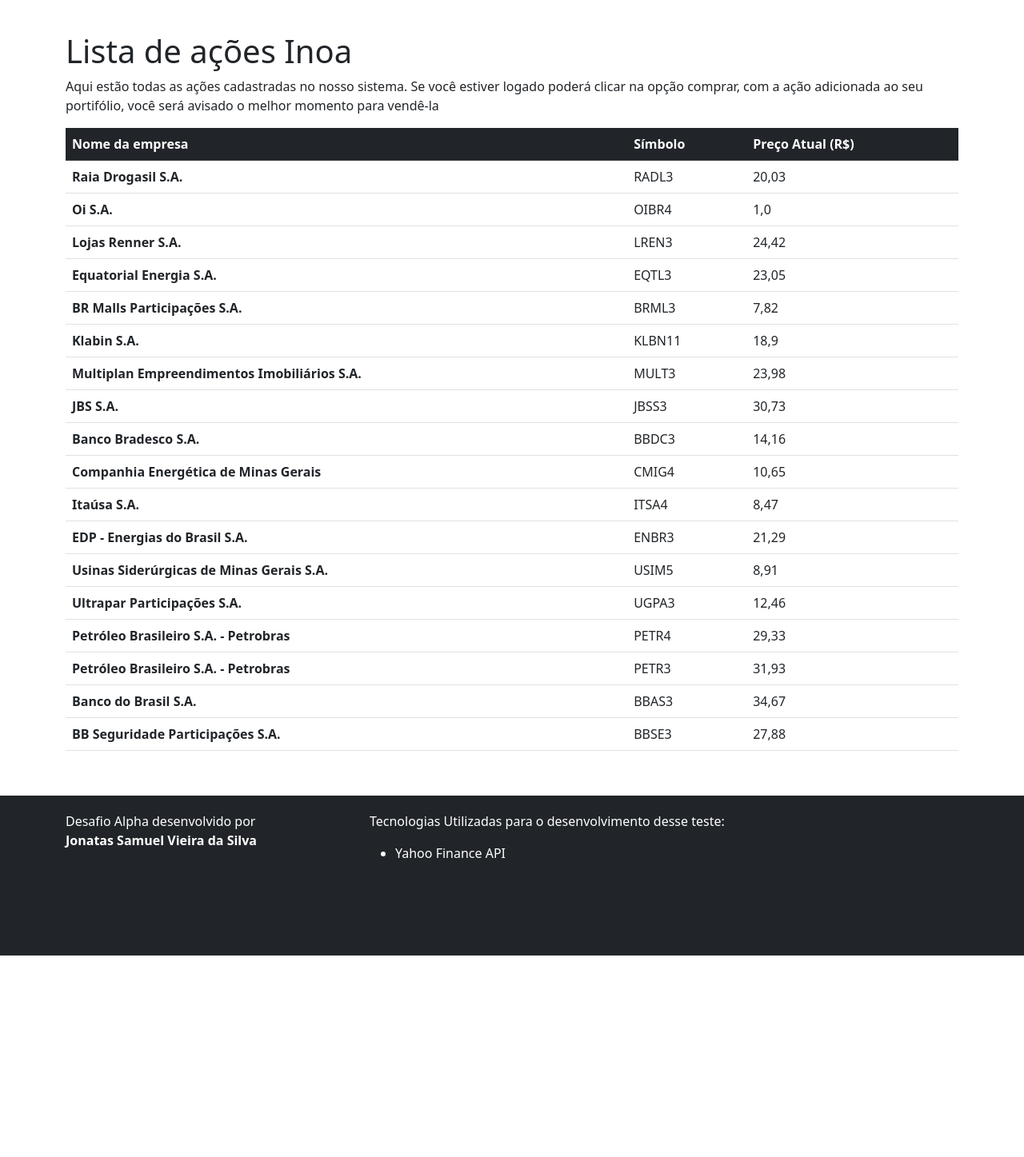
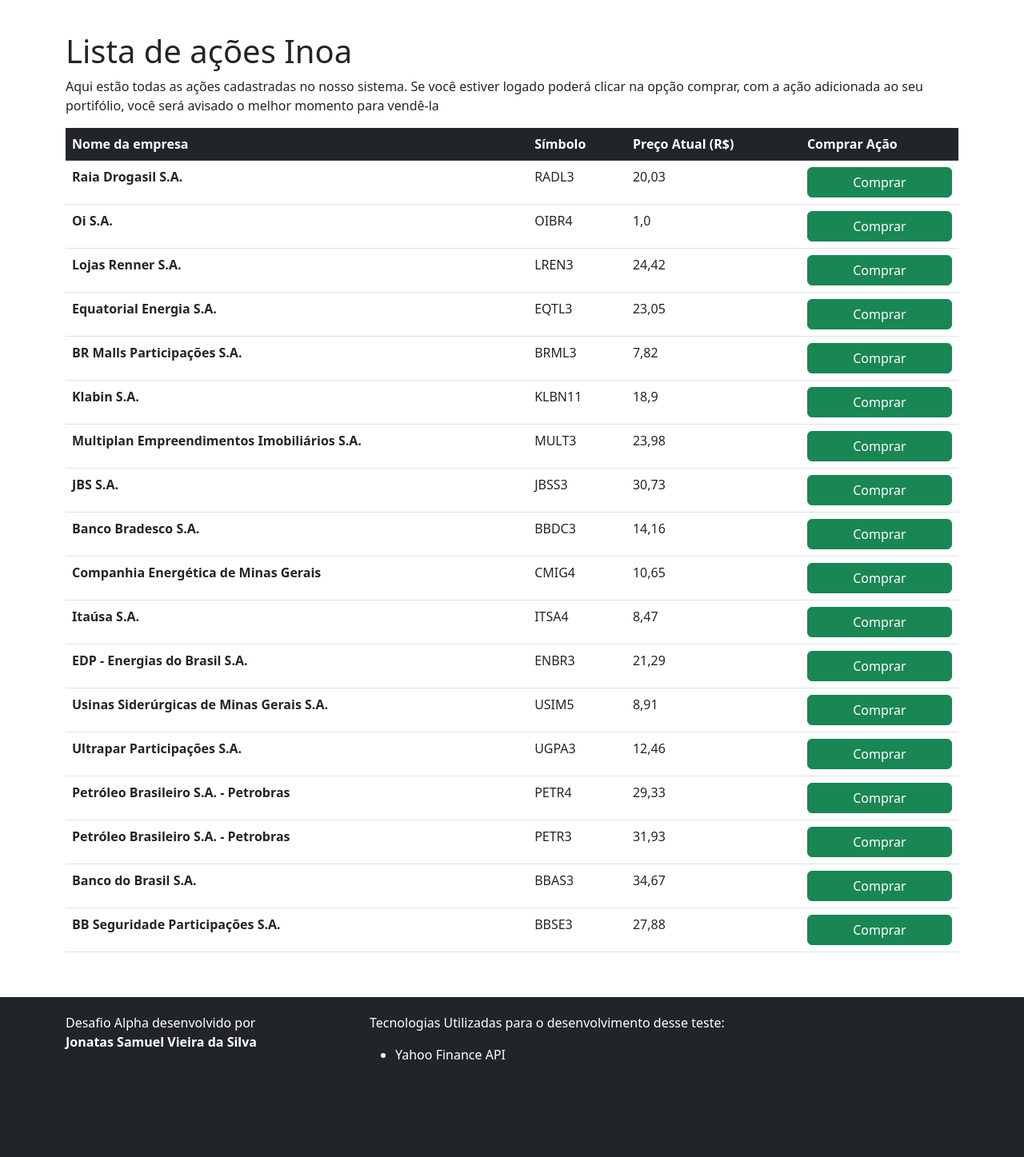
Before and after one commit to clark25/inoaalpha, a Django app: page /alpha/acoes/ in a window 1280 px wide. Shown: the part 56-1503 px from the top of the page at 80% size. Before the commit the page ends 1251 px from the top, so only its background shows below. Run offline with Django 4.2, Linux system fonts and the light colour scheme; a user stored in the database is signed in; data comes from the database, SQL or seed files in the repository; both versions use the stored data as it was after the commit.

Commit message:
melhoria botao comprar

```diff
--- a/inoa/alpha/templates/alpha/acao_detail.html
+++ b/inoa/alpha/templates/alpha/acao_detail.html
@@ -12,9 +12,7 @@
         <div class="card-body">
           <h2 class="card-title">{{ acao.name }}</h2>
           {% if user.is_authenticated %}
-            <iframe name="dummyframe" id="dummyframe" style="display: none"></iframe>
-
-            <form action="{% url 'acaodono-criar'%}" method="post" target="dummyframe">
+            <form action="{% url 'acaodono-criar'%}" method="post">
               {% csrf_token %}
               <input type="hidden" name="id_acao" value="{{ acao.id }}">
               <input type="hidden" name="id_price" value="{{ acao.last_price }}">
--- a/inoa/alpha/templates/alpha/acao_list.html
+++ b/inoa/alpha/templates/alpha/acao_list.html
@@ -12,6 +12,7 @@
           <th scope="col">Nome da empresa</th>
           <th scope="col">Símbolo</th>
           <th scope="col">Preço Atual (R$)</th>
+          <th scope="col">Comprar Ação</th>
         </tr>
       </thead>
       <tbody>
@@ -20,6 +21,16 @@
           <td class="cianame"><a href="{{ acao.get_absolute_url }}">{{ acao.name }}</a></td>
           <td>{{ acao.symbol }}</td>
           <td>{{ acao.last_price }}</td>
+          <td>
+            {% if user.is_authenticated %}
+              <form action="{% url 'acaodono-criar'%}" method="post">
+                {% csrf_token %}
+                <input type="hidden" name="id_acao" value="{{ acao.id }}">
+                <input type="hidden" name="id_price" value="{{ acao.last_price }}">
+                <input type="submit" value="Comprar" class="btn btn-success">
+              </form>
+            {% endif %}
+          </td>
         </tr>
         {% endfor %}
       </tbody>
--- a/inoa/alpha/templates/alpha/acaodono_list.html
+++ b/inoa/alpha/templates/alpha/acaodono_list.html
@@ -21,8 +21,6 @@
             <td>{{ dono.acao.symbol }}</td>
             <td>{{ dono.acao.last_price }}</td>
             <td>
-              <iframe name="dummyframe" id="dummyframe" style="display: none"></iframe>
-
               <form action="{% url 'acaodono-delete'%}" method="post" >
                 {% csrf_token %}
                 <input type="hidden" name="id_acaodono" value="{{ dono.id }}">
--- a/inoa/alpha/views.py
+++ b/inoa/alpha/views.py
@@ -60,7 +60,7 @@
     new_acaodono.price = float(price.replace(',','.'))
     new_acaodono.save()
 
-    return HttpResponseRedirect("/")
+    return HttpResponseRedirect("/alpha/acoesusuario/")
 
 class ApagarAcaoDono(LoginRequiredMixin, View):
   def post(self, request):
```
Also changed, not shown: inoa/db.sqlite3.
